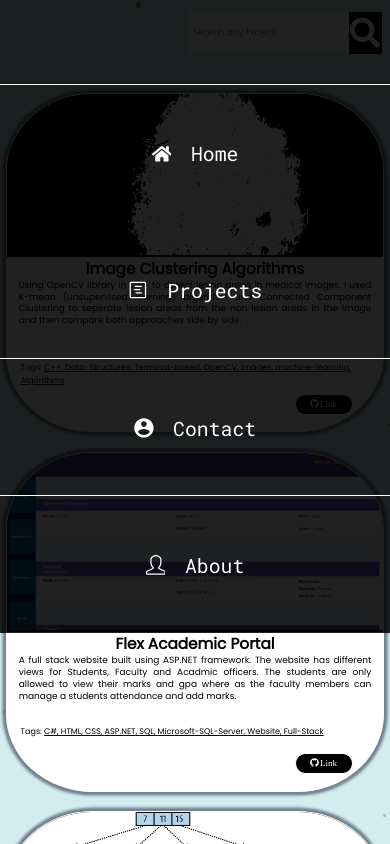
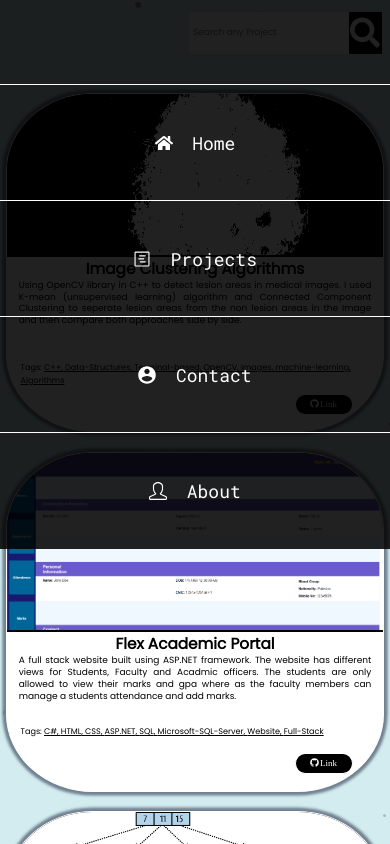
Before and after one commit to Mobeen0/Portfolio_old, a React (Create React App) app: page /Project in a window 390 px wide. Both pictures are taken after a click on the element 351 px from the left and 40 px from the top of the page. Built offline with nearby package versions, Linux system fonts and the light colour scheme; some icons are missing.

Commit message:
Mobile navbar animations

```diff
--- a/src/components/Navbar.js
+++ b/src/components/Navbar.js
@@ -37,7 +37,9 @@ function Navbar(props){
                             <span className = "navIcon">
                                 {item.icon}
                             </span>
+                            <span className="navText">
                                 {item.name}
+                            </span>
                         </NavLink>
                     </li>
                 ))
--- a/src/components/styleSheet/Navbar.css
+++ b/src/components/styleSheet/Navbar.css
@@ -18,7 +18,6 @@
     position:fixed;
     height:65vh;
     background:rgba(0,0,0,0.87);
-    padding-top:10vh;
 }
 
 .list1{
@@ -53,7 +52,7 @@
     justify-content:center;
 }
 .item{
-    display:block;
+
     text-decoration:none;
     color:white;
     font-family: 'Roboto Mono',monospace;
@@ -63,6 +62,7 @@
     height:100%;
     width:100%;
     display:flex;
+    flex-direction:column;
     align-items:center;
     justify-content:center;
 
@@ -112,9 +112,13 @@
 }
 
 .navIcon{
-    margin-right:5%;
-    margin-top:2%;
+    font-size:1.5rem;
 }
+
+.navText{
+    font-size:0.9rem;
+}
+
 .hammerDown{
     position:absolute;
     top:20%;
@@ -124,7 +128,14 @@
 }
 
 @media (orientation:portrait){
+    .Navigation{
+        background-color:black;
+        overflow:hidden;
+        height:10vh;
+        transition:0.5s ease;
+    }
     .hammerDown{
+        color:white;
         display:block;
         z-index:3;
     }
@@ -134,10 +145,10 @@
         color:white;
     }
     .list2{
-        display:none;
+        margin-top:10vh;
         opacity:0;
         transform:translateY(-50%);
-        transition: opacity 0.5s ease,transform 0.5s ease;
+        transition: 0.5s ease;
     }
     .list2.mobileNav{
         display:flex;
@@ -145,18 +156,24 @@
         background:transparent;
         opacity:1;
         transform:translateY(0);
+        transition:0.5s ease;
     }
     .item{
         font-size:2.2rem;
         display:flex;
+        flex-direction:row;
         justify-content:center;
         border-top:1px solid white;
     }
     .navIcon{
         margin-right:5%;
         margin-top:1%;
+        font-size:2rem;
+    }
+    .navText{
+        font-size:2rem;
     }
     .active{
-        border:none;
+        border-bottom:none;
     }
 }
```
